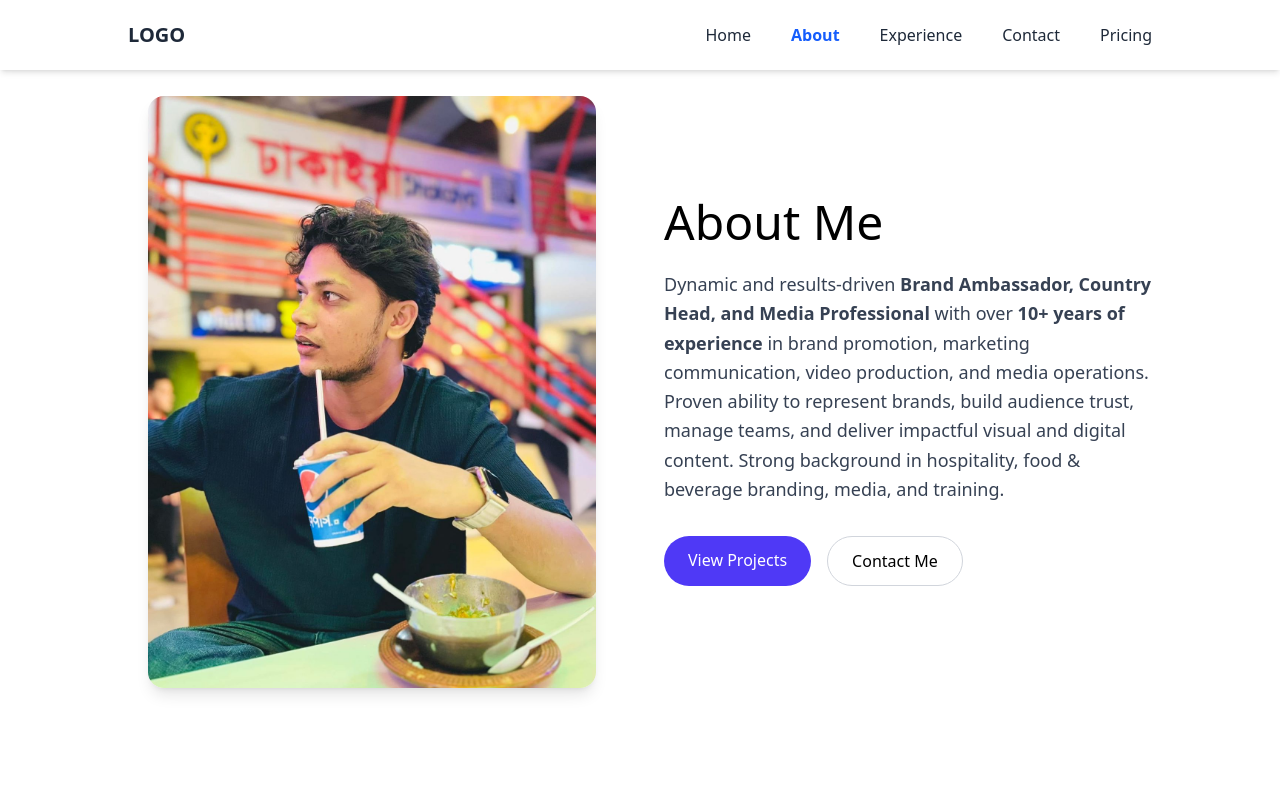
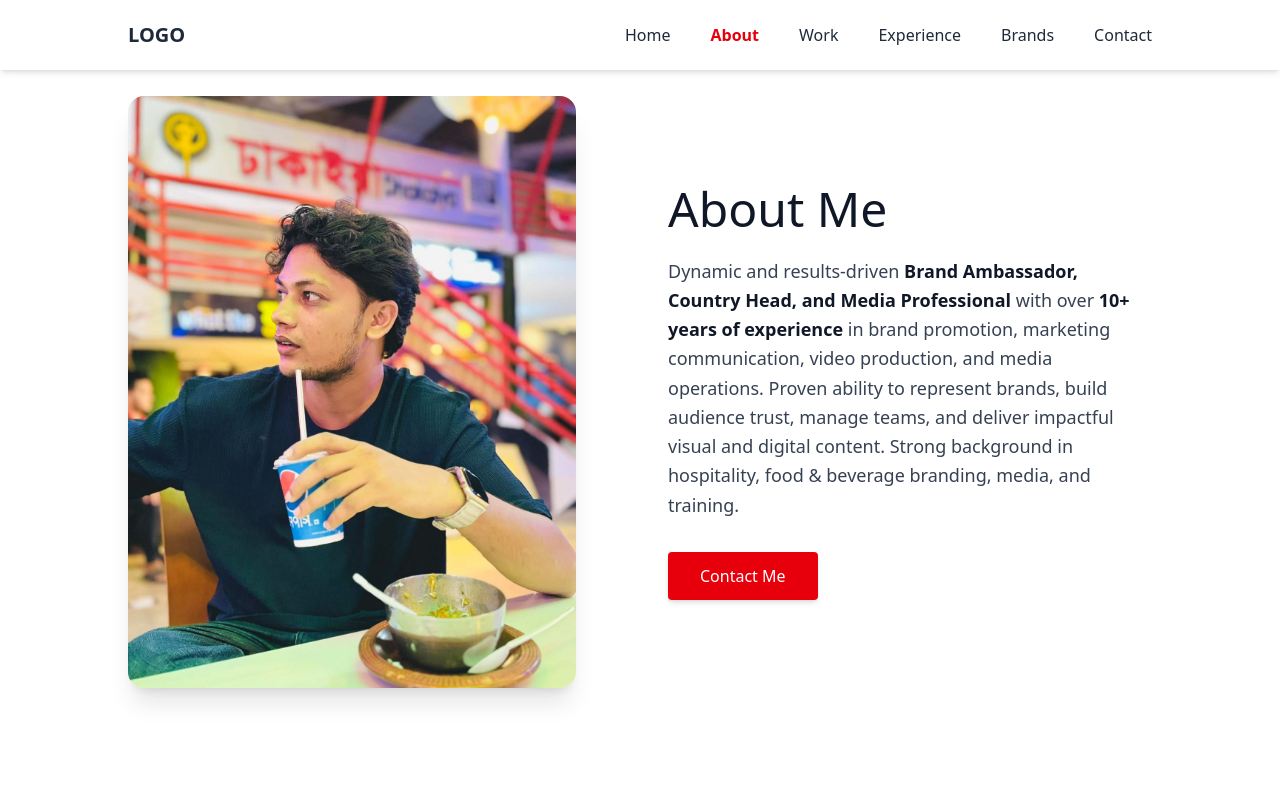
Before and after one commit to mintusikder/sajib-portfolio, a React (Vite) app: page /about in a window 1280 px wide. Shown: the top 800 px of the page. Built offline with nearby package versions, Linux system fonts and the light colour scheme.

Commit message:
added scroll to top

```diff
--- a/src/Layout/Main.jsx
+++ b/src/Layout/Main.jsx
@@ -2,11 +2,13 @@ import React from "react";
 import { Outlet } from "react-router";
 import Navbar from "../components/Navbar/Navbar";
 import Footer from "../components/Footer/Footer";
+import ScrollToTop from "../pages/ScrollToTop";
 
 const Main = () => {
   return (
     <>
       <Navbar></Navbar>
+      <ScrollToTop></ScrollToTop>
       <Outlet></Outlet>
       <Footer></Footer>
     </>
--- a/src/components/Footer/Footer.jsx
+++ b/src/components/Footer/Footer.jsx
@@ -16,7 +16,7 @@ const Footer = () => {
           {/* Logo / Name */}
           <div className="text-center md:text-left">
             <h2 className="text-2xl font-berkshire text-white">
-              Sajib Portfolio
+              Sagar Chandra Roy
             </h2>
             <p className="text-sm mt-2 text-gray-400">
               Creative Professional & Brand Strategist
@@ -68,7 +68,7 @@ const Footer = () => {
 
         {/* Bottom */}
         <div className="text-center text-sm text-gray-500">
-          © {new Date().getFullYear()} Sajib. All rights reserved.
+          © {new Date().getFullYear()} Sagar Chandra Roy. All rights reserved.
         </div>
       </div>
     </footer>
--- a/src/components/Navbar/Navbar.jsx
+++ b/src/components/Navbar/Navbar.jsx
@@ -47,15 +47,15 @@ const Navbar = () => {
 
       {/* Desktop Menu */}
       <ul className="md:flex hidden items-center gap-10 font-medium">
-        {["Home", "About", "Experience", "Contact", "Pricing"].map((item) => (
+        {["Home", "About", "Work", "Experience", "Brands", "Contact", ].map((item) => (
           <li key={item}>
             <NavLink
               to={item === "Home" ? "/" : `/${item.toLowerCase()}`}
               className={({ isActive }) =>
                 `transition ${
                   isActive
-                    ? "text-blue-600 font-semibold"
-                    : "hover:text-blue-500"
+                    ? "text-red-600 font-semibold"
+                    : "hover:text-red-500"
                 }`
               }
             >
@@ -84,13 +84,13 @@ const Navbar = () => {
             exit="exit"
           >
             <ul className="flex flex-col gap-4 text-lg">
-              {["Home", "About", "Experience", "Contact", "Pricing"].map(
+              {["Home", "About", "Work", "Experience", "Brands", "Contact", ].map(
                 (item) => (
                   <li key={item}>
                     <NavLink
                       to={item === "Home" ? "/" : `/${item.toLowerCase()}`}
                       onClick={() => setIsOpen(false)}
-                      className="hover:text-blue-500 transition"
+                      className="hover:text-red-500 transition"
                     >
                       {item}
                     </NavLink>
--- a/src/pages/About.jsx
+++ b/src/pages/About.jsx
@@ -1,46 +1,55 @@
 import React from "react";
 import aboutImg from "../assets/aboutImg.jpeg";
+import { Link } from "react-router";
+
 const About = () => {
   return (
     <section
       id="about"
       className="px-6 md:px-16 lg:px-24 xl:px-32 py-24 bg-white"
     >
-      <div className="grid grid-cols-1 md:grid-cols-2 gap-12 items-center">
+      <div className="grid grid-cols-1 md:grid-cols-2 gap-14 items-center">
 
         {/* Left: Image */}
-        <div className="flex justify-center">
+        <div className="flex justify-center md:justify-start">
           <img
             src={aboutImg}
             alt="About me"
-            className="w-full max-w-md rounded-2xl shadow-lg object-cover"
+            className="w-full max-w-md rounded-2xl shadow-xl object-cover"
           />
         </div>
 
         {/* Right: Text */}
         <div>
-          <h2 className="text-3xl md:text-5xl font-berkshire mb-6">
+          <h2 className="text-3xl md:text-5xl font-berkshire mb-6 text-gray-900">
             About Me
           </h2>
 
           <p className="text-gray-700 text-lg leading-relaxed mb-8">
-          Dynamic and results-driven <b>Brand Ambassador, Country Head, and Media Professional</b> with over <b>10+ years of experience</b> in brand promotion, marketing communication, video production, and media operations. Proven ability to represent brands, build audience trust, manage teams, and deliver impactful visual and digital content. Strong background in hospitality, food & beverage branding, media, and training.
+            Dynamic and results-driven{" "}
+            <span className="font-semibold text-gray-900">
+              Brand Ambassador, Country Head, and Media Professional
+            </span>{" "}
+            with over{" "}
+            <span className="font-semibold text-gray-900">
+              10+ years of experience
+            </span>{" "}
+            in brand promotion, marketing communication, video production, and
+            media operations. Proven ability to represent brands, build audience
+            trust, manage teams, and deliver impactful visual and digital
+            content. Strong background in hospitality, food & beverage branding,
+            media, and training.
           </p>
 
-          {/* Buttons */}
-          <div className="flex gap-4">
-            <a
-              href="#projects"
-              className="px-6 py-3 rounded-full bg-indigo-600 text-white font-medium hover:bg-indigo-700 transition"
-            >
-              View Projects
-            </a>
-            <a
-              href="#contact"
-              className="px-6 py-3 rounded-full border border-gray-300 font-medium hover:bg-gray-100 transition"
+          {/* Button */}
+          <div className="flex">
+            <Link
+            to={"/contact"}
+              className="px-8 py-3 rounded bg-red-600 text-white font-medium
+                         hover:bg-red-700 transition duration-300 shadow-md"
             >
               Contact Me
-            </a>
+            </Link>
           </div>
         </div>
 
--- a/src/pages/Contact.jsx
+++ b/src/pages/Contact.jsx
@@ -15,6 +15,7 @@ const Contact = () => {
           <h2 className="text-2xl font-semibold mb-4">
             Let’s work together
           </h2>
+
           <p className="text-gray-600 mb-8">
             Have a project in mind or just want to say hello?
             Feel free to reach out — I’m always open to new opportunities.
@@ -39,7 +40,7 @@ const Contact = () => {
         </div>
 
         {/* Right: Contact Form */}
-        <div className="bg-white rounded-2xl shadow-md p-8">
+        <div className="bg-gray-100 rounded-2xl p-8">
           <form className="space-y-6">
             <div>
               <label className="block text-sm font-medium mb-1">
@@ -48,7 +49,7 @@ const Contact = () => {
               <input
                 type="text"
                 placeholder="Your name"
-                className="w-full border border-gray-300 rounded-lg px-4 py-3 outline-none focus:ring-2 focus:ring-indigo-500"
+                className="w-full bg-white border border-gray-200 rounded-lg px-4 py-3 outline-none focus:outline-none"
               />
             </div>
 
@@ -59,7 +60,7 @@ const Contact = () => {
               <input
                 type="email"
                 placeholder="Your email"
-                className="w-full border border-gray-300 rounded-lg px-4 py-3 outline-none focus:ring-2 focus:ring-indigo-500"
+                className="w-full bg-white border border-gray-200 rounded-lg px-4 py-3 outline-none focus:outline-none"
               />
             </div>
 
@@ -70,13 +71,13 @@ const Contact = () => {
               <textarea
                 rows="5"
                 placeholder="Write your message..."
-                className="w-full border border-gray-300 rounded-lg px-4 py-3 outline-none focus:ring-2 focus:ring-indigo-500"
-              ></textarea>
+                className="w-full bg-white border border-gray-200 rounded-lg px-4 py-3 outline-none focus:outline-none resize-none"
+              />
             </div>
 
             <button
               type="submit"
-              className="w-full bg-indigo-600 text-white py-3 rounded-full font-medium hover:bg-indigo-700 transition"
+              className="px-8 py-3 bg-red-600 text-white rounded font-medium hover:bg-red-700 transition duration-300"
             >
               Send Message
             </button>
--- a/src/pages/Home.jsx
+++ b/src/pages/Home.jsx
@@ -30,11 +30,22 @@ const Home = () => {
           </h1>
 
           <p className="mt-6 text-lg text-gray-200">Brand Content Creator</p>
+
+          {/* About Me Button */}
+          <div className="mt-10 flex justify-center">
+            <a
+              href="#about"
+              className="px-8 py-3 rounded bg-red-600 text-white font-medium text-lg
+                         hover:bg-red-700 transition duration-300 shadow-lg"
+            >
+              About Me
+            </a>
+          </div>
         </div>
       </section>
 
       <About />
-      <Work></Work>
+      <Work />
       <Experience />
       <Brands />
       <Contact />
--- /dev/null
+++ b/src/pages/ScrollToTop.jsx
@@ -0,0 +1,16 @@
+// src/components/ScrollToTop.jsx
+import { useEffect } from "react";
+import { useLocation } from "react-router";
+
+const ScrollToTop = () => {
+  const { pathname } = useLocation();
+
+  useEffect(() => {
+    // Scroll to top whenever route changes
+    window.scrollTo({ top: 0, left: 0, behavior: "instant" });
+  }, [pathname]);
+
+  return null;
+};
+
+export default ScrollToTop;
--- a/src/router/router.jsx
+++ b/src/router/router.jsx
@@ -1,31 +1,24 @@
+// src/router/router.jsx
 import { createBrowserRouter } from "react-router";
 import Main from "../Layout/Main";
 import Home from "../pages/Home";
 import About from "../pages/About";
 import Experience from "../pages/Experience";
 import Contact from "../pages/Contact";
+import Work from "../pages/Work";
+import Brands from "../pages/Brands";
 
 export const router = createBrowserRouter([
   {
     path: "/",
-    element: <Main></Main>,
+    element: <Main />,
     children: [
-      {
-        path: "/",
-        element: <Home></Home>,
-      },
-      {
-        path: "/about",
-        Component: About,
-      },
-      {
-        path: "/experience",
-        element: <Experience></Experience>,
-      },
-      {
-        path: "/contact",
-        element: <Contact></Contact>,
-      },
+      { path: "/", element: <Home /> },
+      { path: "/about", element: <About /> },
+      { path: "/experience", element: <Experience /> },
+      { path: "/contact", element: <Contact /> },
+      { path: "/work", element: <Work /> },
+      { path: "/brands", element: <Brands /> },
     ],
   },
 ]);
```
